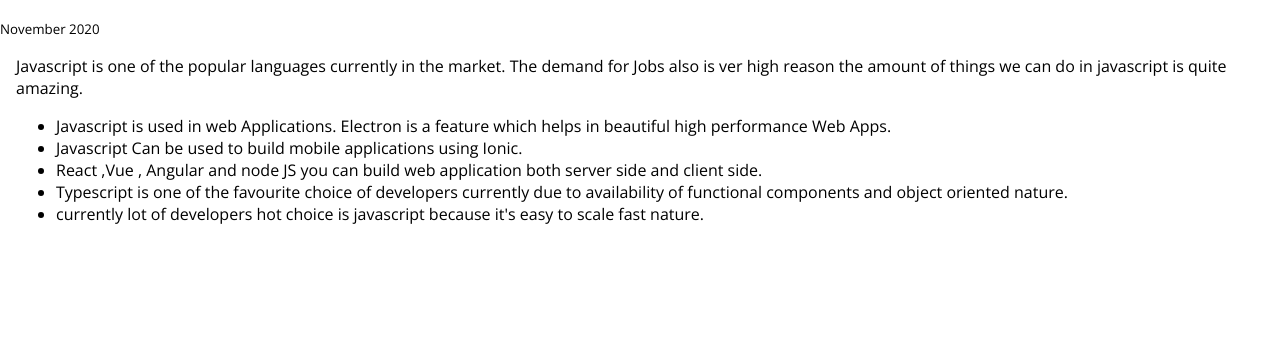
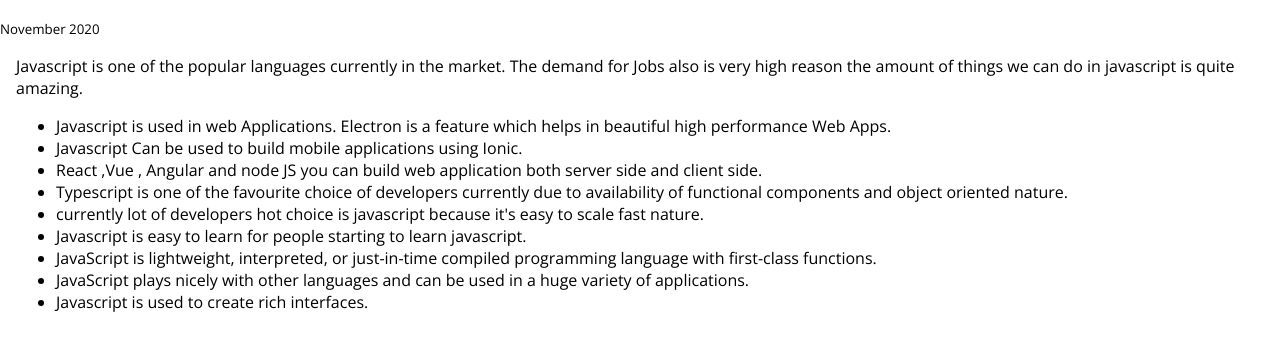
Before and after one commit to Punithkumar18/punithkumar-site, a plain HTML site: page javascriptblog.html in a window 1280 px wide. Shown: the part 230-580 px from the top of the page. Drawn offline with nearby package versions, Linux system fonts and the light colour scheme.

Commit message:
extra points

```diff
--- a/javascriptblog.html
+++ b/javascriptblog.html
@@ -27,13 +27,17 @@
     <h2>Why You Should Learn Javascript</h2>
     <small>November 2020</small>
     <div class = "container">
-        <p> Javascript is one of the popular languages currently in the market. The demand for Jobs also is ver high reason the amount of things we can do in javascript is quite amazing.</p>
+        <p> Javascript is one of the popular languages currently in the market. The demand for Jobs also is very high reason the amount of things we can do in javascript is quite amazing.</p>
     <ul>
         <li>Javascript is used in web Applications. Electron is a feature which helps in beautiful high performance Web Apps.</li>
         <li>Javascript Can be used to build mobile applications using Ionic.</li>
         <li>React ,Vue , Angular  and node JS you can build web application both server side and client side.</li>
         <li>Typescript is one of the favourite choice of developers currently due to availability of functional components and object oriented nature.</li>
         <li> currently lot of developers hot choice is javascript because it's easy  to scale fast nature.</li>
+        <li>Javascript is easy to learn for people starting to learn javascript.</li>
+        <li>JavaScript is lightweight, interpreted, or just-in-time compiled programming language with first-class functions. </li>
+        <li>JavaScript plays nicely with other languages and can be used in a huge variety of applications.</li>
+        <li>Javascript is used to create rich interfaces.</li>
     </ul>
     </div>
 
```
